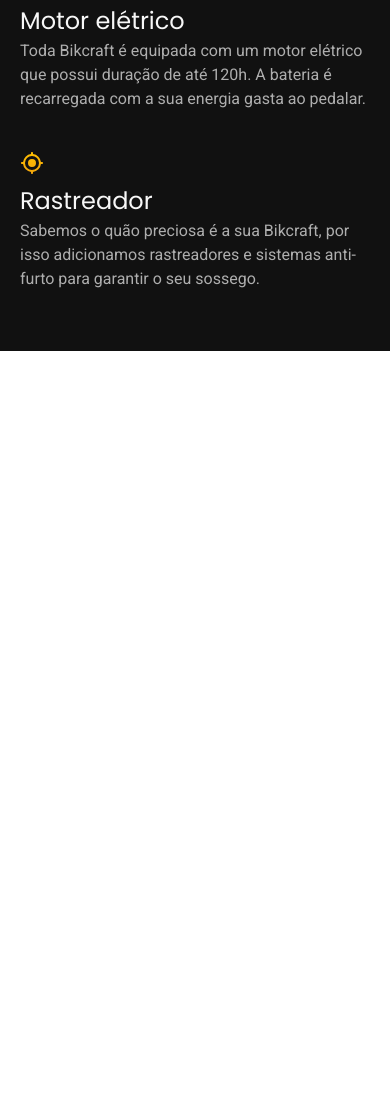
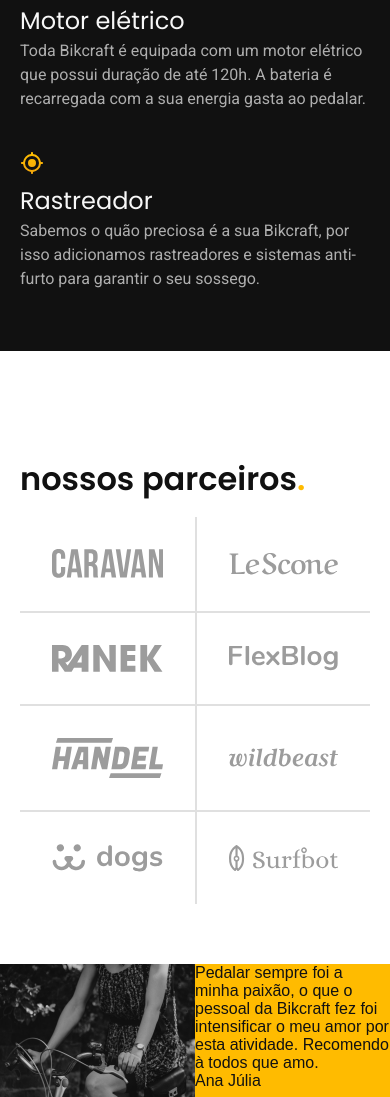
Before and after one commit to Danpixels/Bikcraft, a plain HTML site: page index.html in a window 390 px wide. Shown: the part 2082-3179 px from the top of the page. Before the commit the page ends 2433 px from the top, so only its background shows below. Drawn offline with Linux system fonts and the light colour scheme.

Commit message:
Parceiros e Depoimentos
Parceiros 100% com responsivo e o comecinho do corpo de depoimentos.

```diff
--- /dev/null
+++ b/css/home/depoimento.css
@@ -0,0 +1,9 @@
+.depoimentos {
+  display: grid;
+  grid-template-columns: 1fr 1fr;
+  background: var(--corP1);
+}
+
+.depoimentos img {
+  border-radius: 0px;
+}
--- /dev/null
+++ b/css/home/parceiros.css
@@ -0,0 +1,52 @@
+.parceiros {
+  margin-bottom: 120px;
+}
+
+.parceiros h2 {
+  margin-bottom: 60px;
+}
+
+.parceiros ul {
+  padding: 0 20px;
+  max-width: 1400px;
+  margin: 0 auto;
+  display: grid;
+  grid-template-columns: repeat(4, 1fr);
+}
+
+.parceiros li {
+  display: flex;
+  padding: 32px;
+  border-left: 2px solid var(--cor2);
+}
+
+.parceiros img {
+  margin: auto;
+}
+
+.parceiros li:first-child,
+.parceiros li:nth-child(5) {
+  border-left: none;
+}
+
+.parceiros li:nth-child(n + 5) {
+  border-top: 2px solid var(--cor2);
+}
+
+@media (max-width: 800px) {
+  .parceiros {
+    margin-bottom: 60px;
+  }
+  .parceiros h2 {
+    margin-bottom: 20px;
+  }
+  .parceiros ul {
+    grid-template-columns: repeat(2, 1fr);
+  }
+  .parceiros li:nth-child(n + 3) {
+    border-top: 2px solid var(--cor2);
+  }
+  .parceiros li:nth-child(odd) {
+    border-left: none;
+  }
+}
--- a/css/home/tecnologia.css
+++ b/css/home/tecnologia.css
@@ -1,6 +1,7 @@
 .tecnologiaBg {
   background: var(--cor11);
   box-shadow: inset 0 80px var(--cor0), inset 0 -80px var(--cor0);
+  margin-bottom: 110px;
 }
 
 .tecnologia {
--- a/css/style.css
+++ b/css/style.css
@@ -7,6 +7,8 @@
 /* Home */
 @import url(./home/introducao.css);
 @import url(./home/tecnologia.css);
+@import url(./home/parceiros.css);
+@import url(./home/depoimento.css);
 
 /* Utilitários */
 @import url(./utilidades/componentes.css);
--- a/index.html
+++ b/index.html
@@ -100,6 +100,29 @@
     </div>
   </article>
 
+  <section class="parceiros">
+    <h2 class="font1Xxl corC11 container">nossos parceiros<span class="corP1">.</span></h2>
+
+    <ul>
+      <li><img src="./img/parceiros/caravan.svg" alt="Logo Caravan"></li>
+      <li><img src="./img/parceiros/lescone.svg" alt="Logo LeScone"></li>
+      <li><img src="./img/parceiros/ranek.svg" alt="Logo Ranek"></li>
+      <li><img src="./img/parceiros/flexblog.svg" alt="Logo FlexBlog"></li>
+      <li><img src="./img/parceiros/handel.svg" alt="Logo Handel"></li>
+      <li><img src="./img/parceiros/wildbeast.svg" alt="Logo Wildbeast"></li>
+      <li><img src="./img/parceiros/dogs.svg" alt="Logo Dogs"></li>
+      <li><img src="./img/parceiros/surfbot.svg" alt="Logo Surfbot"></li>
+    </ul>
+  </section>
+
+  <section class="depoimentos">
+    <img src="./img/fotos/depoimento.jpg" alt="">
+    <div>
+      <p>Pedalar sempre foi a minha paixão, o que o pessoal da Bikcraft fez foi intensificar o meu amor por esta atividade. Recomendo à todos que amo.</p>
+      <span>Ana Júlia</span>
+    </div>
+  </section>
+
 </body>
 
 </html>
```
